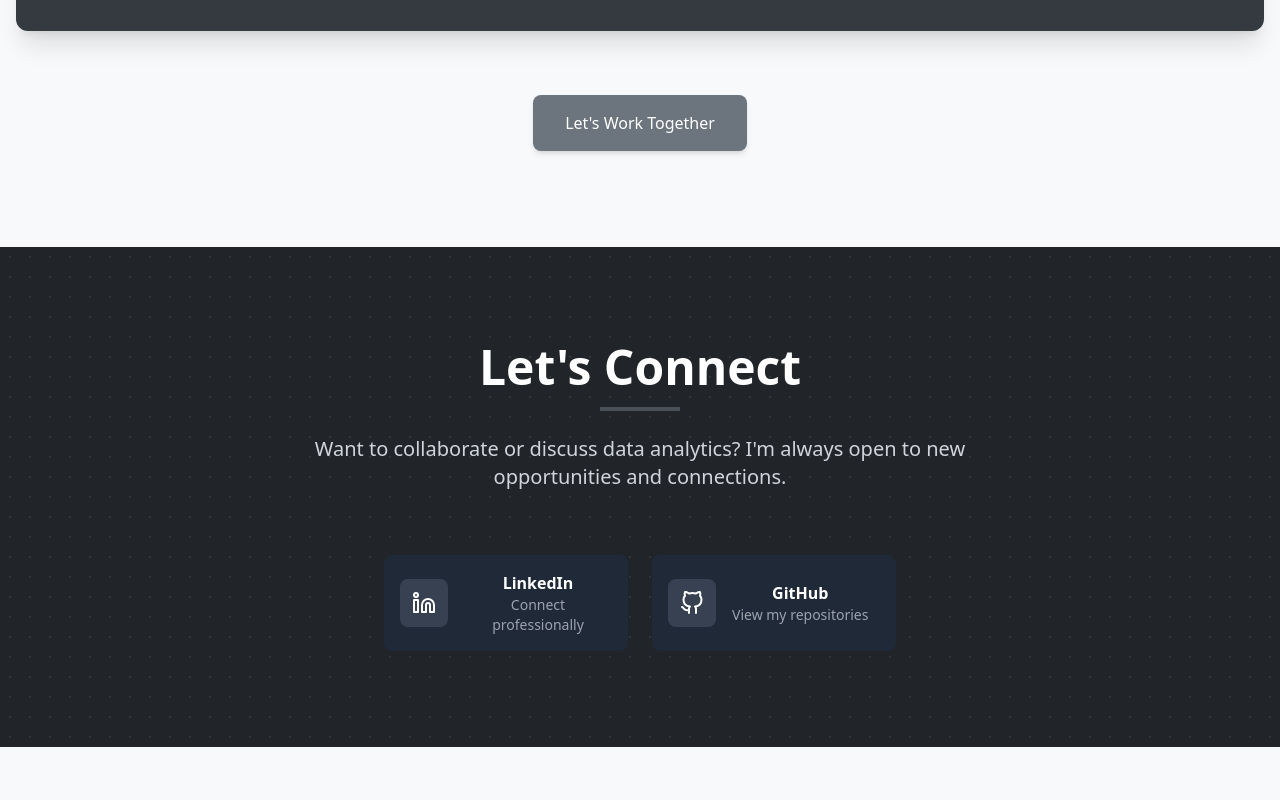
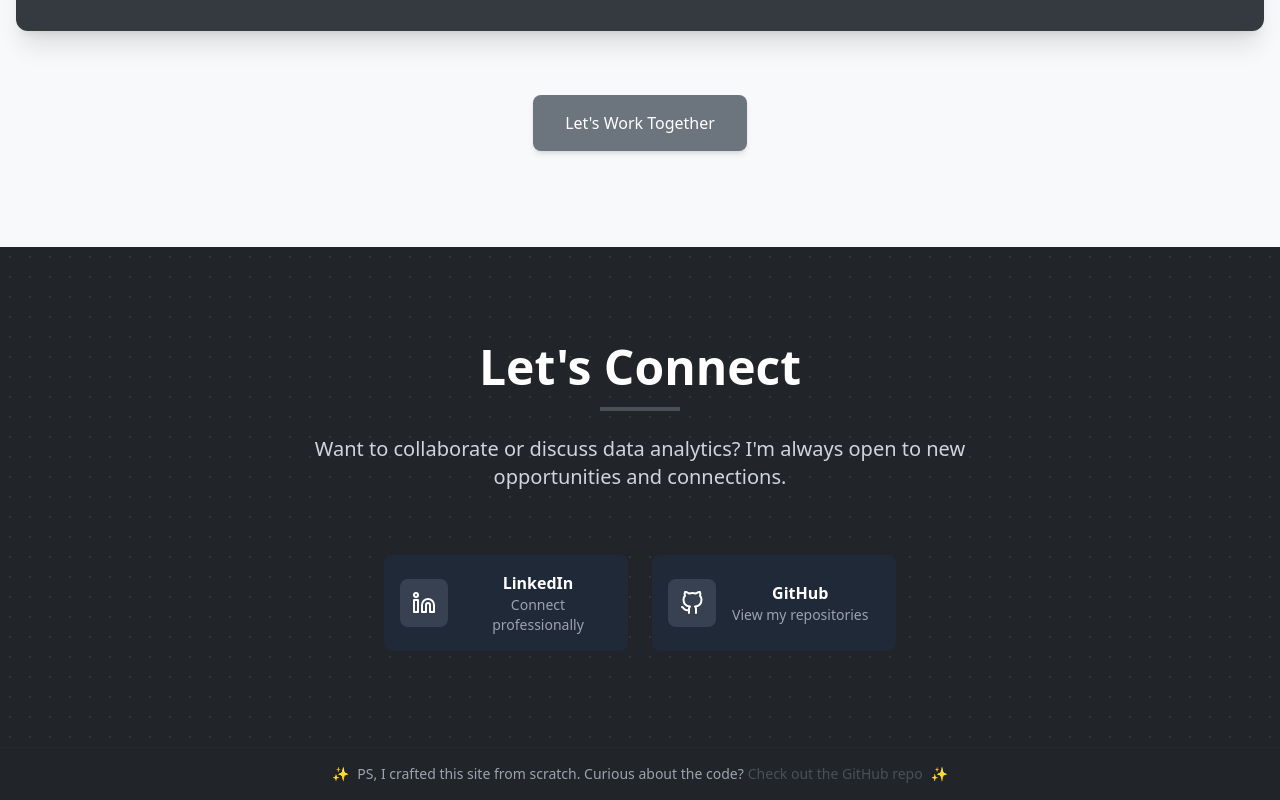
Before and after one commit to megan-es/megan-es.github.io, a React (Vite) app: page / in a window 1280 px wide. Shown: the part 3658-4458 px from the top of the page. Before the commit the page ends 4405 px from the top, so only its background shows below. Built offline with nearby package versions, Linux system fonts and the light colour scheme.

Commit message:
added footer

```diff
--- a/src/App.jsx
+++ b/src/App.jsx
@@ -4,6 +4,7 @@ import Hero from "./components/Hero";
 import Projects from "./components/Projects";
 import About from "./components/About";
 import Contact from "./components/Contact";
+import Footer from "./components/Footer"
 import DarkModeToggle from "./components/DarkModeToggle";
 import { motion, AnimatePresence } from "framer-motion";
 import "./styles.css"; // Import Tailwind CSS
@@ -119,6 +120,7 @@ const App = () => {
       <Projects />
       <About />
       <Contact />
+      <Footer />
       <ScrollToTop />
     </div>
   );
--- /dev/null
+++ b/src/components/Footer.jsx
@@ -0,0 +1,33 @@
+import { motion } from "framer-motion";
+
+const Footer = () => {
+  return (
+    <footer className="bg-dark text-white py-4 border-t border-gray-800">
+      <motion.div
+        className="container mx-auto px-4 text-center"
+        initial={{ opacity: 0 }}
+        whileInView={{ opacity: 1 }}
+        transition={{ duration: 0.5 }}
+        viewport={{ once: true }}
+      >
+        <p className="text-sm text-gray-400 flex items-center justify-center space-x-2">
+          <span>✨</span>
+          <span>
+            PS, I crafted this site from scratch. Curious about the code?
+            <a
+              href="https://github.com/megan-es/megan-es.github.io"
+              target="_blank"
+              rel="noopener noreferrer"
+              className="text-accent hover:underline ml-1"
+            >
+              Check out the GitHub repo
+            </a>
+          </span>
+          <span>✨</span>
+        </p>
+      </motion.div>
+    </footer>
+  );
+};
+
+export default Footer;
```
